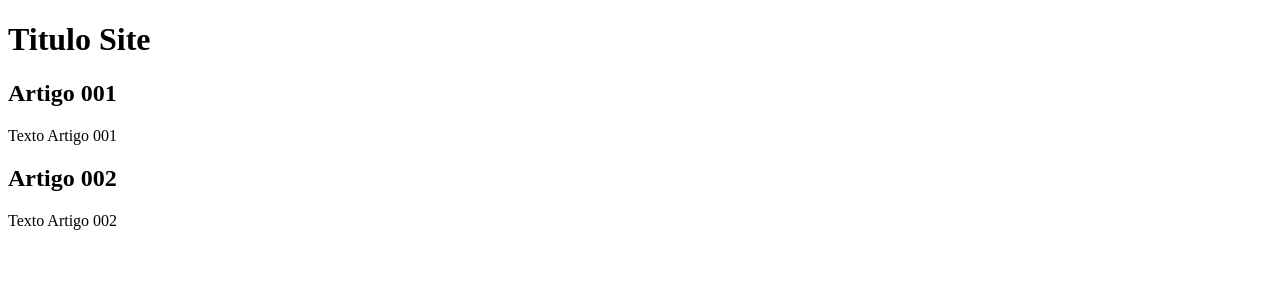
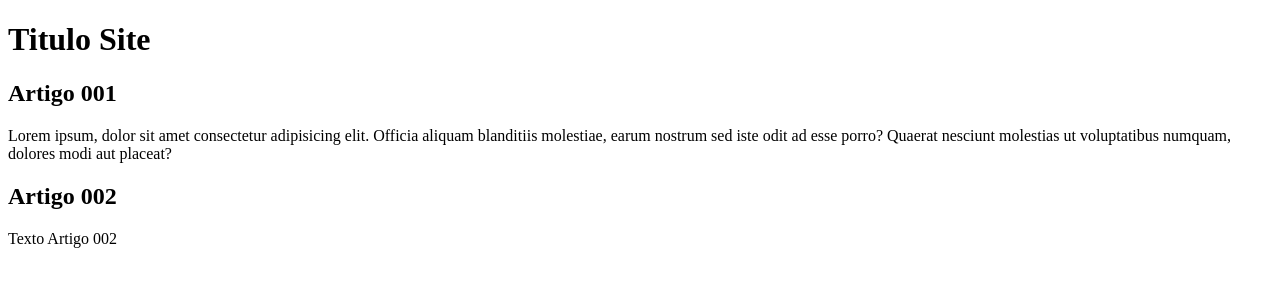
Before and after one commit to deric-monteiro/Site, a plain HTML site: page index.html in a window 1280 px wide. Drawn offline with Linux system fonts and the light colour scheme.

Commit message:
Update index.html

```diff
--- a/index.html
+++ b/index.html
@@ -3,7 +3,7 @@
 <head>
     <meta charset="UTF-8">
     <meta name="viewport" content="width=device-width, initial-scale=1.0">
-    <title>Site</title>
+    <title>x</title>
 </head>
 <body>
     <main>
@@ -12,7 +12,7 @@
         </header>
         <article>
             <h2>Artigo 001</h2>
-            <p>Texto Artigo 001</p>
+            <p>Lorem ipsum, dolor sit amet consectetur adipisicing elit. Officia aliquam blanditiis molestiae, earum nostrum sed iste odit ad esse porro? Quaerat nesciunt molestias ut voluptatibus numquam, dolores modi aut placeat?</p>
         </article>
         <article>
             <h2>Artigo 002</h2>
```
